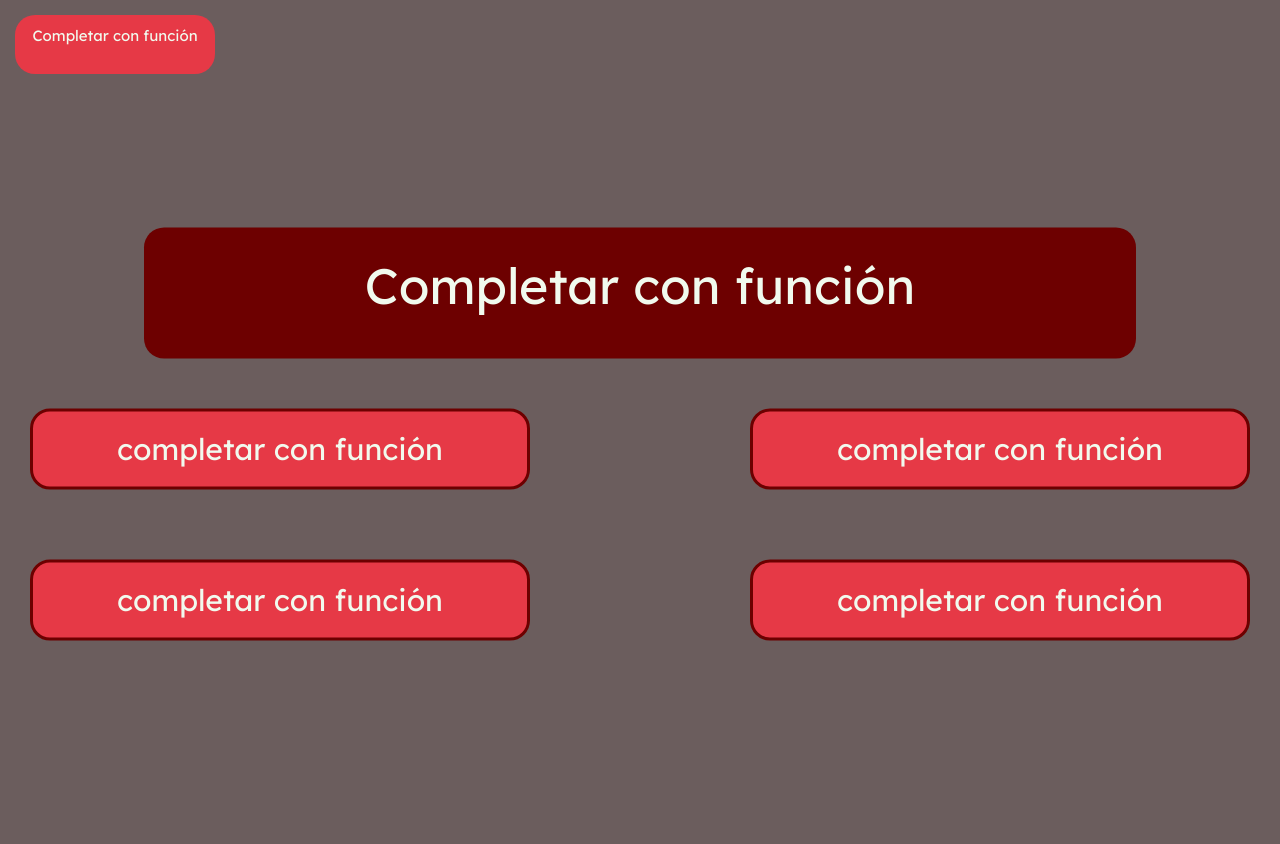
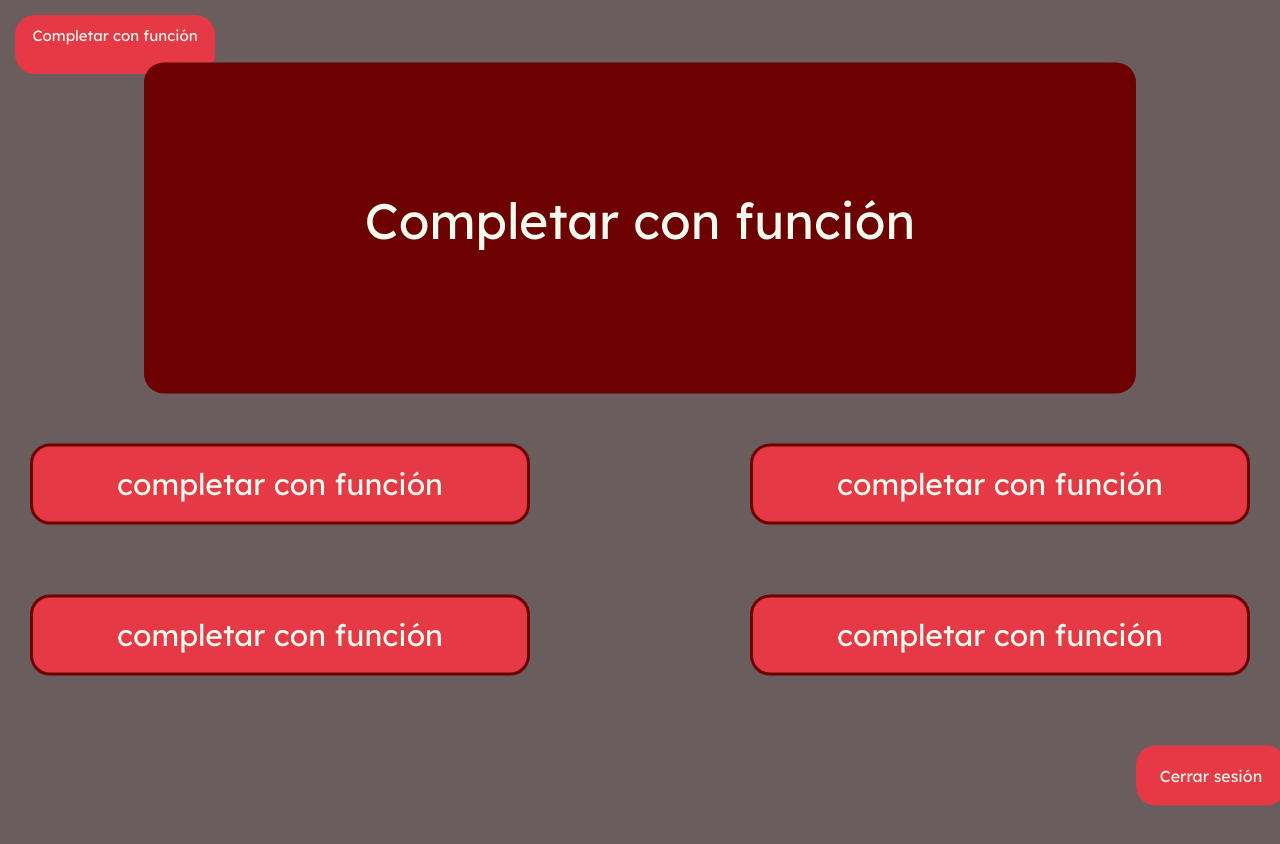
Before and after one commit to PioIX/2025-TPIN-1-G12, a plain HTML site: page frontend/juego.html in a window 1280 px wide. Before the commit the page ends 800 px from the top, so only its background shows below. Drawn offline with nearby package versions, Linux system fonts and the light colour scheme.

Commit message:
actualizacion cerrar sesion
cerrar sesion boton

```diff
--- a/frontend/css/juego.css
+++ b/frontend/css/juego.css
@@ -50,7 +50,7 @@ body {
     color: #f1faee;
     border-radius: 20px;
     justify-self: center;
-    padding: 20px;
+    padding: 120px;
     width: 80%;
 }
 
@@ -93,3 +93,22 @@ body {
   border: solid #f1faee;
   width: 520px;
 }
+
+#logoutbut {
+    padding: 15px;
+    border-radius: 20px;
+    align-items: flex-end;
+    background-color: #e63946;
+    color: #f1faee;
+    border: solid #e63946;
+    transition-duration: 0.4s;
+    width: 150px;
+    margin-top: 20px;
+    margin-left: 90%;
+}
+
+#logoutbut:hover {
+    background-color: #6d0000;
+    border: solid #6d0000;
+    width: 170px;
+}
--- a/frontend/juego.html
+++ b/frontend/juego.html
@@ -38,6 +38,9 @@
                 </div>
             </form>
         </div>
+        <div id="logout">
+            <button id="logoutbut" onclick="">Cerrar sesión</button>
+        </div>
     </div>
 </body>
 </html>
```
